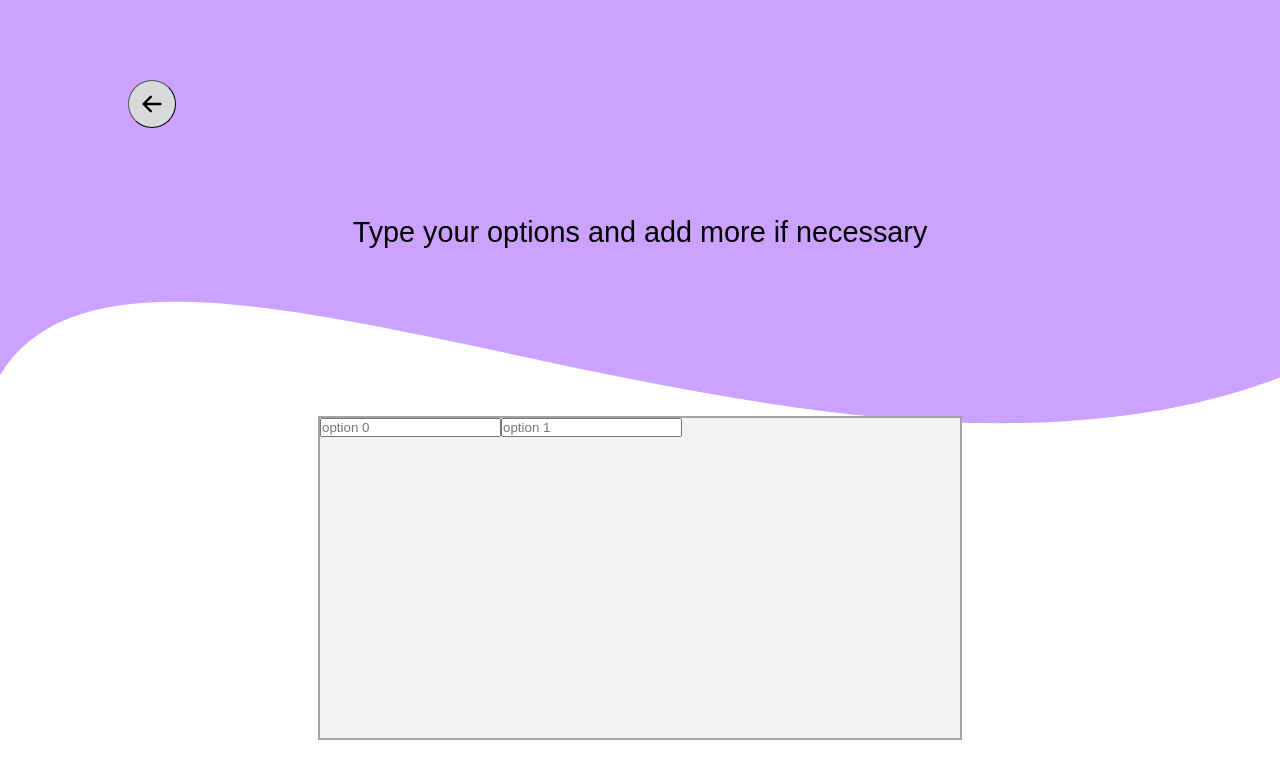
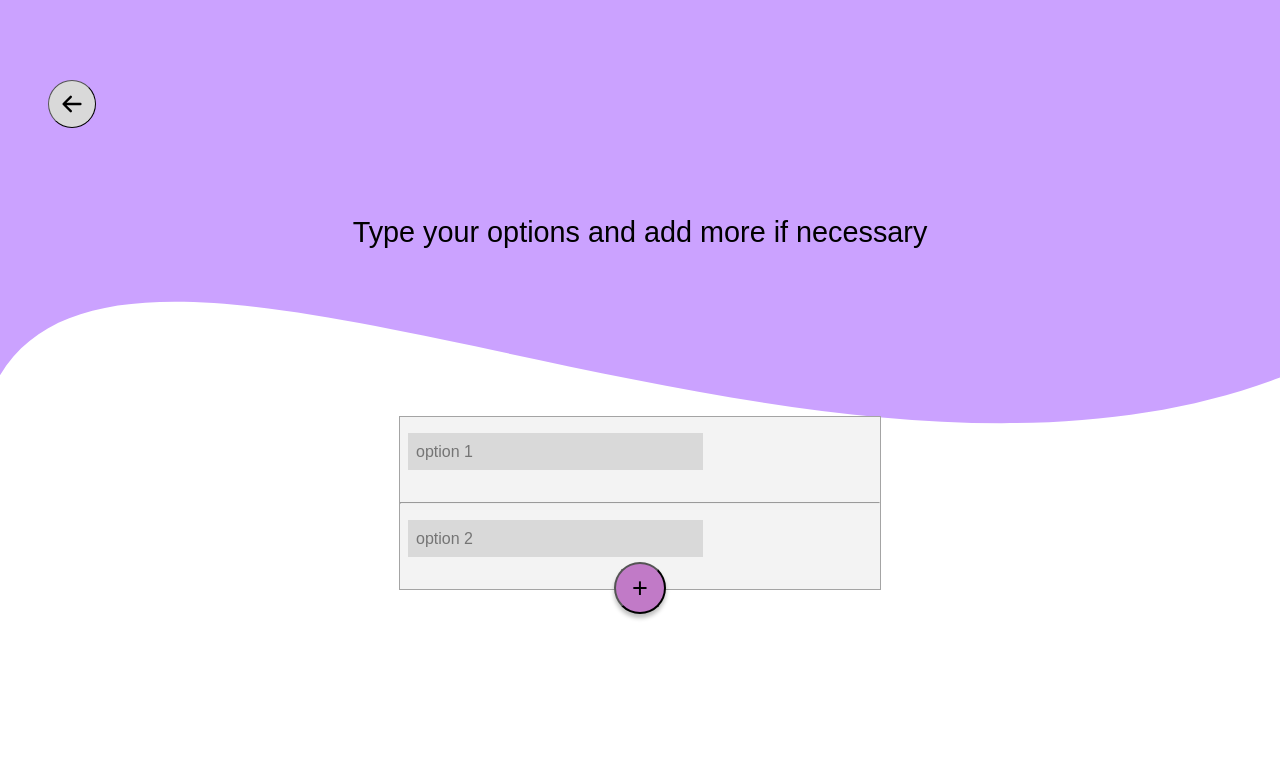
Before and after one commit to cjack0416/choose-for-me, a React (Create React App) app: page / in a window 1280 px wide. Shown: the top 778 px of the page. Built offline with nearby package versions, Linux system fonts and the light colour scheme.

Commit message:
Setting option list and adding/removing options added

```diff
--- a/src/pages/home/HomeView.jsx
+++ b/src/pages/home/HomeView.jsx
@@ -5,7 +5,7 @@ export default function HomeView() {
     const btnWidth = '12em', btnHeight = '4em', btnOneText = 'I know my options', btnTwoText = 'find options for me';
 
     return(
-        <div className='main-container'>
+        <div className='home-main-container'>
             <h1>Choose For Me</h1>
             <div className='pg-routes-grid'>
                 <h2 className='pg-grid-item'>tell us the list of options and we’ll choose for you</h2>
--- a/src/pages/home/index.css
+++ b/src/pages/home/index.css
@@ -6,7 +6,7 @@ h2 {
     line-height: 3rem;
 }
 
-.main-container {
+.home-main-container {
     margin: 0 5rem 0 5rem;
 }
 
--- a/src/pages/pick-options/PickOptionsView.jsx
+++ b/src/pages/pick-options/PickOptionsView.jsx
@@ -7,10 +7,12 @@ export default function PickOptionsView() {
     return(
         <>
             <div className="top-container">
-                <CircleButton classname='circle-btn back-btn' symbol={<HiArrowLeft/>}/>
+                <CircleButton classname='back-btn' symbol={<HiArrowLeft/>}/>
             </div>
-            <div className="main-container">
+            <div className="pick-option-main-container">
                 <h2>Type your options and add more if necessary</h2>
+            </div>
+            <div className="pick-option-main-container">
                 <PickOptionsContainer/>
             </div>
         </>
--- a/src/pages/pick-options/components/CircleButton.jsx
+++ b/src/pages/pick-options/components/CircleButton.jsx
@@ -2,6 +2,6 @@
 
 export default function CircleButton({ classname, symbol, onclick }) {
     return(
-        <button className={classname} onClick={onclick}>{ symbol }</button>
+        <button className={`circle-btn ${classname}`} onClick={onclick}>{ symbol }</button>
     );
 }
--- a/src/pages/pick-options/components/Options.jsx
+++ b/src/pages/pick-options/components/Options.jsx
@@ -1,10 +1,26 @@
 
 
-export default function Options({ options, setOption }) {
+export default function Options({ options, setOption, removeOption }) {
+
+    function handleChangeOption(newOption, i) {
+        setOption(options.map((option, index) => (
+            option[index] === i ? option[index] = newOption : option[index]
+        )))
+    }
+
     return(
         <>
             {options.map((option, index) => (
-                <input placeholder={`option ${index}`} value={option}/>
+                <div>
+                    <input placeholder={`option ${index + 1}`} value={option} onChange={(e) => handleChangeOption(e.target.value, index)}/>
+                    { index > 1 &&
+                    <span>
+                        <button onClick={removeOption}>x</button>
+                    </span> }
+                    { index !== options.length - 1 &&
+                    <hr/>
+                    }
+                </div>
             ))}
         </>
     );
--- a/src/pages/pick-options/components/PickOptionsContainer.jsx
+++ b/src/pages/pick-options/components/PickOptionsContainer.jsx
@@ -1,13 +1,27 @@
 import { useState } from "react";
+import CircleButton from "./CircleButton";
+import Options from "./Options";
 import "./index.css"
-import Options from "./Options";
 
 export default function PickOptionsContainer() {
     const [options, setOptions] = useState(["", ""])
 
+    function addOption() {
+        setOptions(prevOptions => ([...prevOptions, ""]))
+    }
+
+    function removeOption() {
+        let len = options.length
+        let arr = options.slice(0, len - 1)
+        setOptions(arr)
+    }
+
     return(
         <div className="options-container">
-            <Options options={options} setOption={setOptions}/>
+            <Options options={options} setOption={setOptions} removeOption={removeOption}/>
+            <div style={{display: "flex", justifyContent: "center", height:0}}>
+                <CircleButton classname={"add-option-btn"} symbol={"+"} onclick={addOption}/>
+            </div>
         </div>
     );
 }
--- a/src/pages/pick-options/components/index.css
+++ b/src/pages/pick-options/components/index.css
@@ -1,10 +1,21 @@
+input {
+    margin: 1rem 1rem 2rem 0.5rem;
+    padding: 0.6rem 5rem 0.6rem 0.5rem;
+    background-color: var(--grey-input-container-color);
+    border-style: none;
+    font-size: 1rem;
+}
+
+input:hover {
+
+}
+
 .options-container {
     background-color: var(--grey-container-color);
     border-style: solid;
-    border-width: 2px;
+    border-width: 1px;
     border-color: var(--grey-container-border-color);
-    height: 20rem;
-    width: 40rem;
+    width: 30rem;
 }
 
 .circle-btn {
@@ -22,3 +33,21 @@
     font-size: 1.5em;
     margin-bottom: 5rem;
 }
+
+.add-option-btn {
+    background-color: var(--button-color);
+    box-shadow: 0px 4px 4px rgba(0, 0, 0, 0.25);
+    padding: 1.5rem 1rem 1.5rem 1rem;
+    font-size: 1.7em;
+    position: relative;
+    bottom: 1em;
+    margin: 0;
+}
+
+.add-option-btn:hover {
+    background-color: var(--button-hover-color);
+}
+
+.add-option-btn:active {
+    box-shadow: 0px 0px 0px rgba(0, 0, 0, 0.25);
+}
--- a/src/pages/pick-options/index.css
+++ b/src/pages/pick-options/index.css
@@ -3,11 +3,11 @@ h2 {
 }
 
 .top-container {
-    margin: 5rem 0 0 8rem;
+    margin: 5rem 0 0 3rem;
 }
 
-.main-container {
+.pick-option-main-container {
     display: flex;
-    align-items: center;
-    flex-direction: column;
+    justify-content: center;
+    margin: 0 5rem 0 5rem;
 }
```
